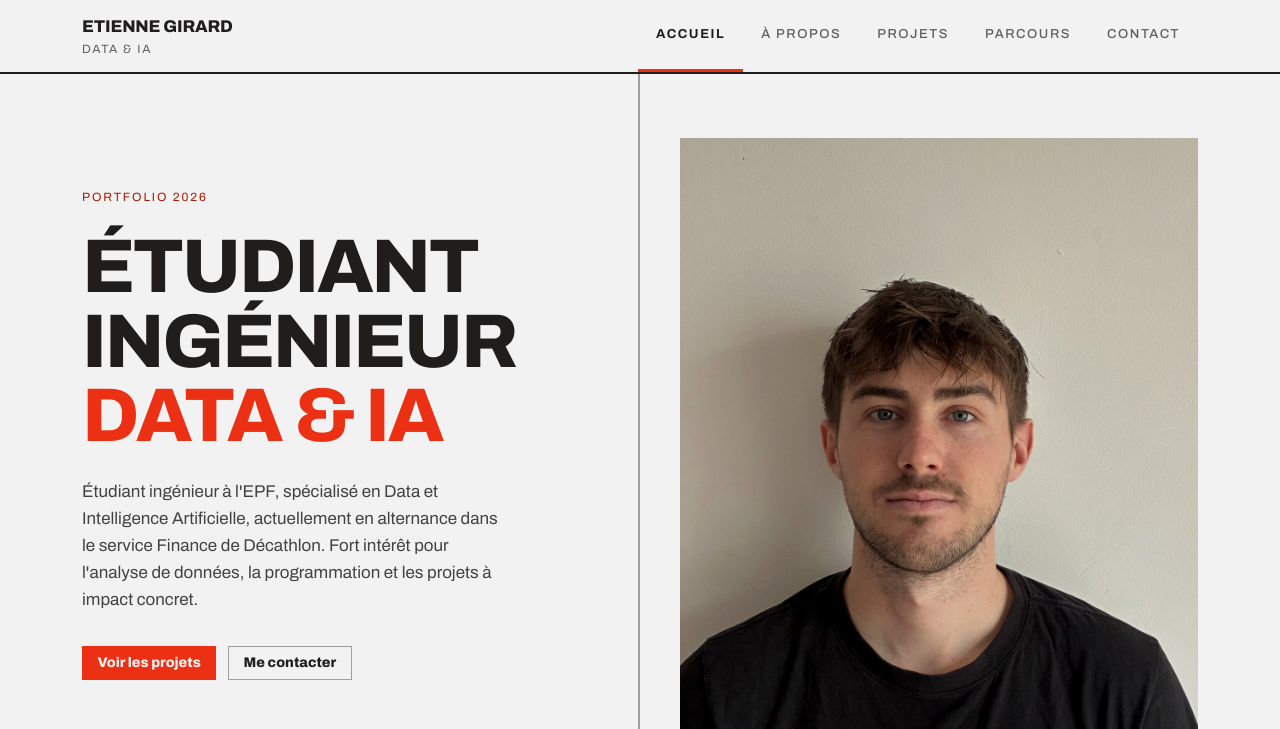
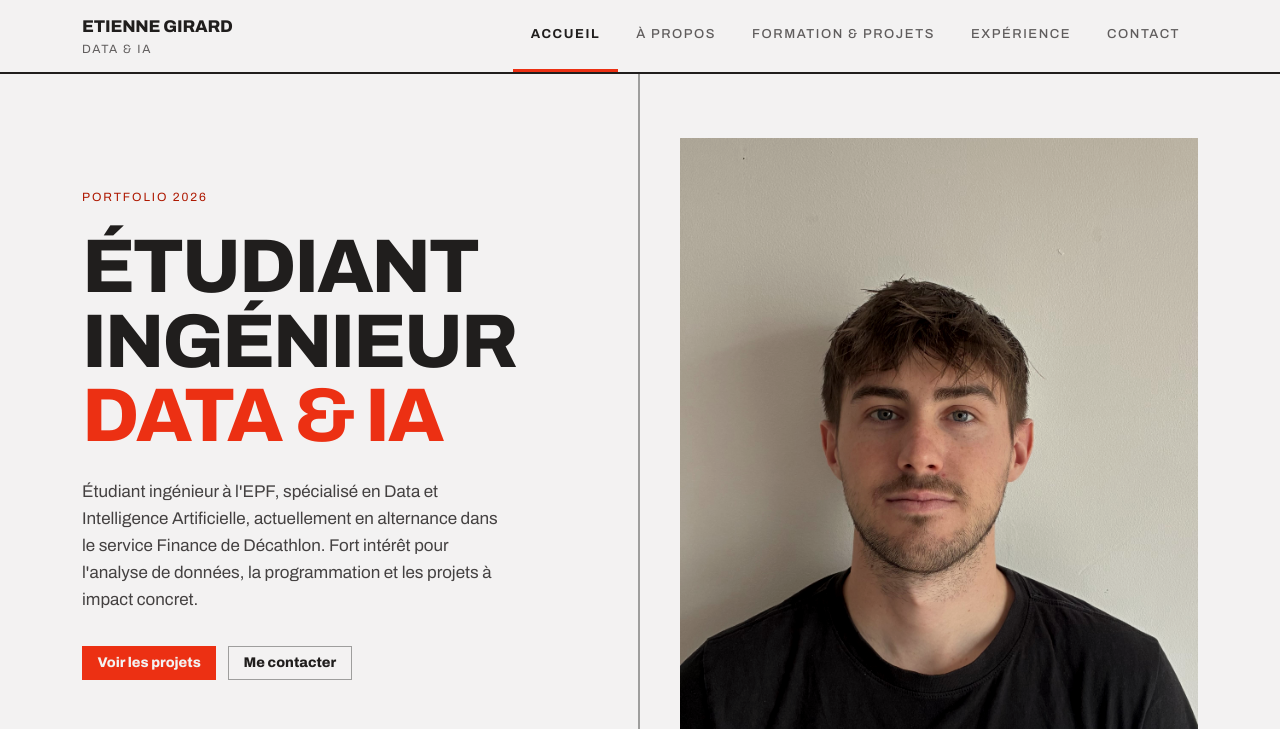
Before and after one commit to etienneg92i/Eportfolio, a FastAPI app: page / in a window 1280 px wide. Shown: the top 729 px of the page. Run offline with FastAPI, Linux system fonts and the light colour scheme.

Commit message:
Réorganise les vues : « Formation & projets » et « Expérience »
Les formations et les projets partagent désormais une seule vue
(#parcours), les expériences ont leur vue dédiée (#experience).

- index.html : nav, CTA du hero, sections et tableau VIEWS du JS
- style.css : sélecteurs [data-view], .entries--exp -> .entries--gap
- render.py : contrôles alignés sur la nouvelle structure
- CLAUDE.md : description des cinq vues

Co-Authored-By: Claude Sonnet 5 <noreply@anthropic.com>

```diff
--- a/static/style.css
+++ b/static/style.css
@@ -228,9 +228,9 @@ body.has-js .view.is-active { display: block; }
   text-transform: uppercase;
   margin: 0 0 40px;
 }
-[data-view="projets"]  .view__title { margin-bottom: 12px; }
-[data-view="parcours"] .view__title { margin-bottom: 48px; }
-[data-view="contact"]  .view__title { margin-bottom: 32px; }
+[data-view="parcours"]   .view__title { margin-bottom: 12px; }
+[data-view="experience"] .view__title { margin-bottom: 48px; }
+[data-view="contact"]    .view__title { margin-bottom: 32px; }
 
 .view__subtitle {
   margin: 0 0 48px;
@@ -478,7 +478,7 @@ a.contact-list__value { word-break: break-all; }
 
 /* ══ Parcours ═══════════════════════════════════════════════════════════════ */
 .entries { display: grid; gap: 0; }
-.entries--exp { margin-bottom: 64px; }
+.entries--gap { margin-bottom: 64px; }
 .entry {
   border-top: 2px solid var(--color-text);
   padding: 24px 0;
--- a/templates/index.html
+++ b/templates/index.html
@@ -23,8 +23,8 @@
             <nav class="site-nav">
                 <a class="site-nav__tab" href="#accueil" data-view="accueil" aria-current="page">Accueil</a>
                 <a class="site-nav__tab" href="#apropos" data-view="apropos">À propos</a>
-                <a class="site-nav__tab" href="#projets" data-view="projets">Projets</a>
-                <a class="site-nav__tab" href="#parcours" data-view="parcours">Parcours</a>
+                <a class="site-nav__tab" href="#parcours" data-view="parcours">Formation &amp; projets</a>
+                <a class="site-nav__tab" href="#experience" data-view="experience">Expérience</a>
                 <a class="site-nav__tab" href="#contact" data-view="contact">Contact</a>
             </nav>
         </div>
@@ -42,7 +42,7 @@
                             <h1 class="hero__title">Étudiant<br>ingénieur<br><span class="accent">Data &amp; IA</span></h1>
                             <p class="hero__pitch">{{ hero_pitch }}</p>
                             <div class="hero__actions">
-                                <a href="#projets" data-view="projets" class="btn btn-primary">Voir les projets</a>
+                                <a href="#parcours" data-view="parcours" class="btn btn-primary">Voir les projets</a>
                                 <a href="#contact" data-view="contact" class="btn btn-secondary">Me contacter</a>
                             </div>
                         </div>
@@ -147,13 +147,32 @@
             </div>
         </section>
 
-        <!-- ══ Projets ══════════════════════════════════════════════════════ -->
-        <section class="view" id="projets" data-view="projets">
+        <!-- ══ Formation & projets ═════════════════════════════════════════ -->
+        <section class="view" id="parcours" data-view="parcours">
             <div class="container container--view">
-                <span class="view__eyebrow">Réalisations</span>
-                <h1 class="view__title">Projets d'ingénierie</h1>
-                <p class="view__subtitle">Une sélection de projets d'équipe, académiques et industriels.</p>
+                <span class="view__eyebrow">Parcours</span>
+                <h1 class="view__title">Formation<br>&amp; projets</h1>
 
+                <h2 class="eyebrow">Formations</h2>
+                <div class="entries entries--gap">
+                    {% for formation in formations %}
+                    <article class="entry">
+                        <div>
+                            <p class="entry__period">{{ formation.periode }}</p>
+                            {% if formation.organisation %}<p class="entry__org">{{ formation.organisation }}</p>{% endif %}
+                            {% if formation.lieu %}<p class="entry__place">{{ formation.lieu }}</p>{% endif %}
+                        </div>
+                        <div>
+                            <h3 class="entry__role">{{ formation.titre }}</h3>
+                            <p class="entry__desc">{{ formation.description }}</p>
+                        </div>
+                    </article>
+                    {% else %}
+                    <p>Aucune formation pour le moment.</p>
+                    {% endfor %}
+                </div>
+
+                <h2 class="eyebrow">Projets</h2>
                 <div class="projects">
                     {% for projet in projets %}
                     {% set meta = [projet.cadre, projet.organisation, projet.periode] | select | list %}
@@ -180,14 +199,13 @@
             </div>
         </section>
 
-        <!-- ══ Parcours ═════════════════════════════════════════════════════ -->
-        <section class="view" id="parcours" data-view="parcours">
+        <!-- ══ Expérience ═══════════════════════════════════════════════════ -->
+        <section class="view" id="experience" data-view="experience">
             <div class="container container--view">
                 <span class="view__eyebrow">Parcours</span>
-                <h1 class="view__title">Expériences<br>&amp; formations</h1>
+                <h1 class="view__title">Expérience</h1>
 
-                <h2 class="eyebrow">Expériences</h2>
-                <div class="entries entries--exp">
+                <div class="entries">
                     {% for experience in experiences %}
                     <article class="entry">
                         <div>
@@ -202,25 +220,6 @@
                     </article>
                     {% else %}
                     <p>Aucune expérience pour le moment.</p>
-                    {% endfor %}
-                </div>
-
-                <h2 class="eyebrow">Formations</h2>
-                <div class="entries">
-                    {% for formation in formations %}
-                    <article class="entry">
-                        <div>
-                            <p class="entry__period">{{ formation.periode }}</p>
-                            {% if formation.organisation %}<p class="entry__org">{{ formation.organisation }}</p>{% endif %}
-                            {% if formation.lieu %}<p class="entry__place">{{ formation.lieu }}</p>{% endif %}
-                        </div>
-                        <div>
-                            <h3 class="entry__role">{{ formation.titre }}</h3>
-                            <p class="entry__desc">{{ formation.description }}</p>
-                        </div>
-                    </article>
-                    {% else %}
-                    <p>Aucune formation pour le moment.</p>
                     {% endfor %}
                 </div>
             </div>
@@ -276,7 +275,7 @@
 
     <script>
         (function () {
-            var VIEWS = ['accueil', 'apropos', 'projets', 'parcours', 'contact'];
+            var VIEWS = ['accueil', 'apropos', 'parcours', 'experience', 'contact'];
             var body = document.body;
             var tabs = document.querySelectorAll('a[data-view]');
             var sections = document.querySelectorAll('.view');
```
Also changed, not shown: CLAUDE.md (+3 -2 lines), .claude/skills/verify-page-render/SKILL.md, .claude/skills/verify-page-render/scripts/render.py.
